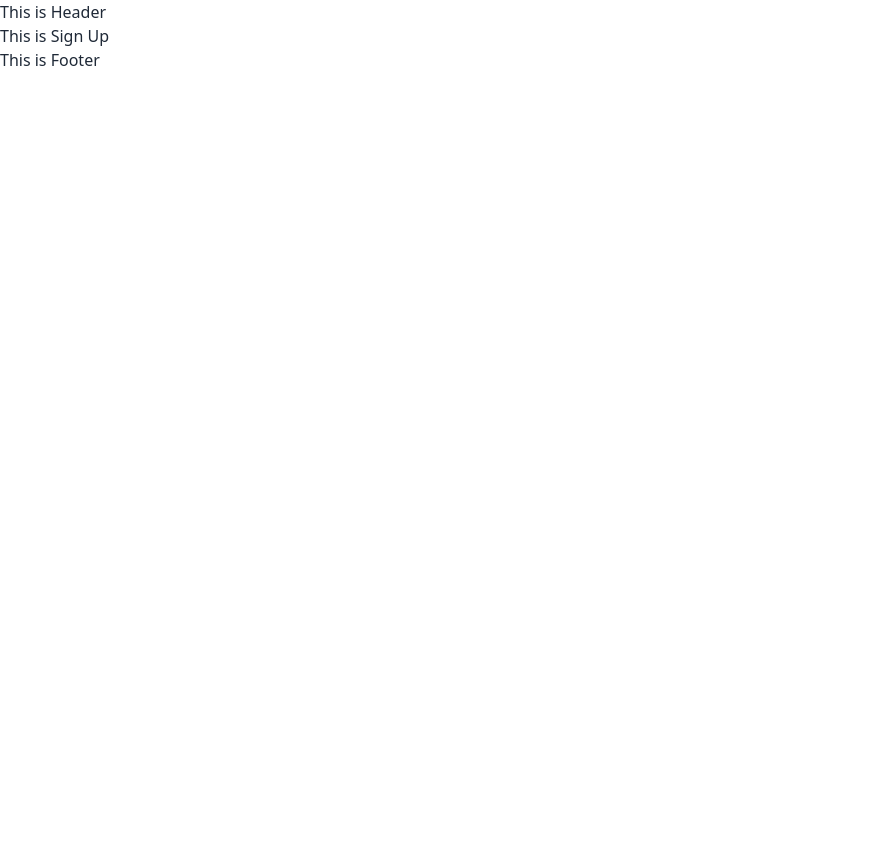
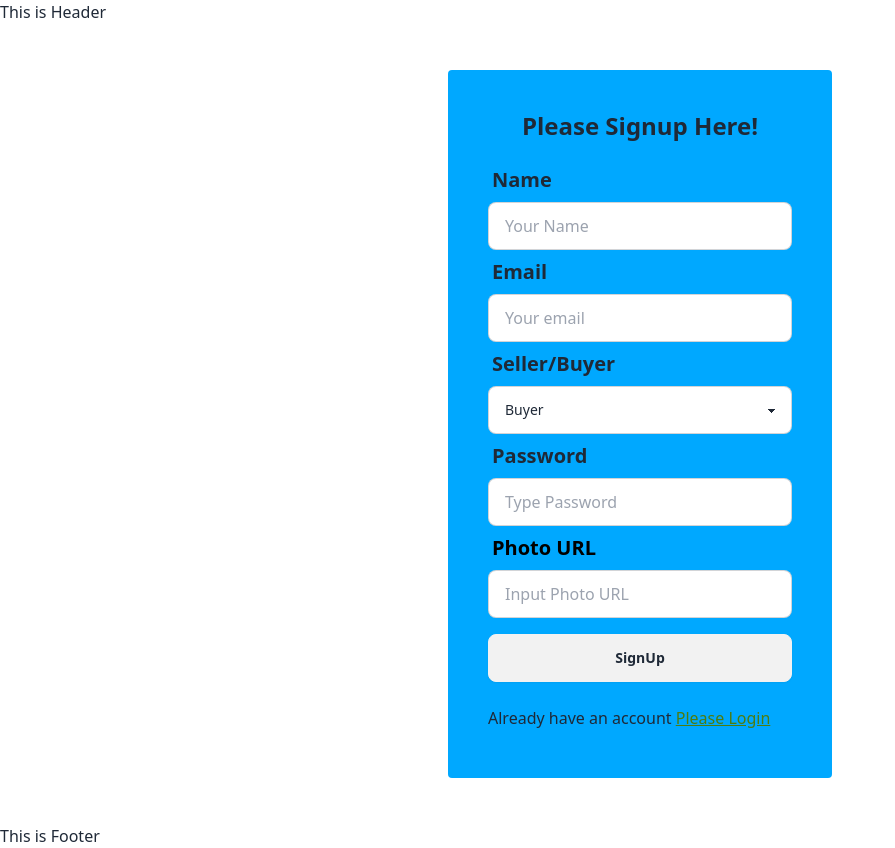
Before and after one commit to tonmoy3673/dashboard, a React (Vite) app: page /signUp in a window 1280 px wide. Shown: the whole page, without its empty margins (0-895 px from the left). Before the commit the page ends 800 px from the top, so only its background shows below. Built offline with nearby package versions, Linux system fonts and the light colour scheme; no server answers.

Commit message:
:tada: implemented signUp

```diff
--- a/package.json
+++ b/package.json
@@ -13,6 +13,7 @@
     "firebase": "^10.12.2",
     "react": "^18.2.0",
     "react-dom": "^18.2.0",
+    "react-hook-form": "^7.51.5",
     "react-hot-toast": "^2.4.1",
     "react-icons": "^5.2.1",
     "react-router-dom": "^6.23.1"
--- a/src/Components/Pages/SignUp/SignUp.jsx
+++ b/src/Components/Pages/SignUp/SignUp.jsx
@@ -1,11 +1,163 @@
+
+import { useContext, useState } from 'react';
+import { useForm } from 'react-hook-form';
+import toast from 'react-hot-toast';
+import { Link, useNavigate } from 'react-router-dom';
+import { AuthContext } from '../../AuthContext/AuthProvider';
+
+const Signup = () => {
+
+    const {register,handleSubmit,formState: { errors }}=useForm();
+
+    const {createUser,updateUser} =useContext(AuthContext);
+    const [signUpError,setSignUpError]=useState('')
+    const navigate=useNavigate();
+
+    const handleSignup=data=>{
+        setSignUpError('');
+        createUser(data.email, data.password)
+        .then(result =>{
+            const user=result.user;
 
 
-const SignUp = () => {
+            const userInfo={
+                displayName:(data.name),
+                photoURL:(data.photoURL)
+            }
+            updateUser(userInfo)
+            .then(()=>{
+
+                saveUser(data.name,data.email, data.role,data.photoURL);
+            })
+            .catch(err=>{
+                console.log(err)
+
+            });
+
+        })
+        .catch(error=>{
+            console.log(error)
+            setSignUpError(error.message)
+        });
+
+
+
+
+    }
+    const saveUser=(name,email,role)=>{
+        const user={name,email,role};
+        console.log(user);
+
+        // fetch('https://car-dealer-server-lovat.vercel.app/users',{
+        //     method:'POST',
+        //     headers:{
+        //         'content-type':'application/json'
+        //     },
+        //     body:JSON.stringify(user)
+        // })
+        // .then(res=>res.json())
+        // .then(data=>{
+        //     console.log(data);
+        //     // getToken(email)
+
+
+
+        // })
+
+        navigate('/')
+        toast.success('User created successfully!!')
+
+
+    }
+
+
     return (
-        <div>
-            <h2>This is Sign Up</h2>
+        <div className='h-[800px] flex justify-center items-center'>
+            <div className='w-96 p-10 bg-[#00a8ff] rounded'>
+                <h2 className='text-2xl font-bold text-center mb-4'>Please Signup Here!</h2>
+                <form onSubmit={handleSubmit(handleSignup)}>
+                <div className="form-control w-full max-w-xs">
+                        <label className="label">
+                            <span className="label-text text-xl font-semibold">Name</span>
+
+                        </label>
+                        <input type="text" {...register("name",{
+                            required:'Name is required'
+                        })} placeholder='Your Name' className="input input-bordered w-full max-w-xs"/>
+                        {errors.name && <p role='alert' className='text-red-600'>{errors?.name?.message}</p>}
+                    </div>
+
+                    <div className="form-control w-full max-w-xs">
+                        <label className="label">
+                            <span className="label-text text-xl font-semibold">Email</span>
+
+                        </label>
+                        <input {...register("email",{
+                            required:"Email is required"
+                        })} placeholder='Your email' type="email"  className="input input-bordered w-full max-w-xs"/>
+                        {errors.email && <p role='alert' className='text-red-600'>{errors.email?.message}</p>}
+
+                    </div>
+
+                    <div className="form-control w-full max-w-xs">
+                        <label className="label">
+                            <span className="label-text text-xl font-semibold">Seller/Buyer</span>
+
+                        </label>
+                        <select {...register("role",{
+                            required:"Please select one option seller/buyer"
+                        })} className="select input-bordered w-full">
+
+                        <option value="buyer">Buyer</option>
+                        <option value="seller">Seller</option>
+                        </select>
+                        {errors.seller && <p role='alert' className='text-red-600'>{errors.seller?.message}</p>}
+
+                    </div>
+
+                    <div className="form-control w-full max-w-xs">
+                        <label className="label">
+                            <span className="label-text text-xl font-semibold">Password</span>
+
+                        </label>
+                        <input type="password"
+                        {...register("password",{
+                            required:'Password is required',
+                            minLength:{value:6,message: "Password must be 6 character long"},
+                            pattern:{value: /(?=.*[A-Z])(?=.*[!@#$&*])(?=.*[0-9])/ , message:'Password must have uppercase number special character'}
+                        })} placeholder="Type Password"
+                        className="input input-bordered w-full max-w-xs" />
+                        {errors.password && <p role='alert' className='text-red-600'>{errors.password?.message}</p>}
+
+                    </div>
+                    <div className="form-control w-full max-w-xs text-black">
+                        <label className="label">
+                            <span className="label-text text-xl font-semibold text-black">Photo URL</span>
+
+                        </label>
+                        <input type="text"
+                        {...register("photoURL",{
+                            required:'photoURL is required',
+
+                        })} placeholder="Input Photo URL"
+                        className="input input-bordered w-full max-w-xs" />
+                        {errors.photoURL && <p role='alert' className='text-red-600'>{errors.photoURL?.message}</p>}
+
+                    </div>
+
+
+                   <div className='py-4'>
+                   <input type="submit" className='btn w-full' value='SignUp'/>
+                   </div>
+                </form>
+                <div>
+                    {signUpError && <p className='text-red-600'>{signUpError}</p>}
+                </div>
+                <p className='py-2'>Already have an account <Link to='/login' className='text-lime-700 underline'>Please Login</Link></p>
+
+            </div>
         </div>
     );
 };
 
-export default SignUp;
+export default Signup;
--- a/src/main.jsx
+++ b/src/main.jsx
@@ -1,11 +1,16 @@
 import React from 'react'
 import ReactDOM from 'react-dom/client'
+import { Toaster } from 'react-hot-toast'
 import { RouterProvider } from 'react-router-dom'
+import AuthProvider from './Components/AuthContext/AuthProvider'
 import { router } from './Components/Router/Router'
 import './index.css'
 
 ReactDOM.createRoot(document.getElementById('root')).render(
   <React.StrictMode>
+    <AuthProvider>
     <RouterProvider router={router} />
+    <Toaster/>
+    </AuthProvider>
   </React.StrictMode>,
 )
```
Also changed, not shown: 1 other file (tests, documents, lock files or other folders).
